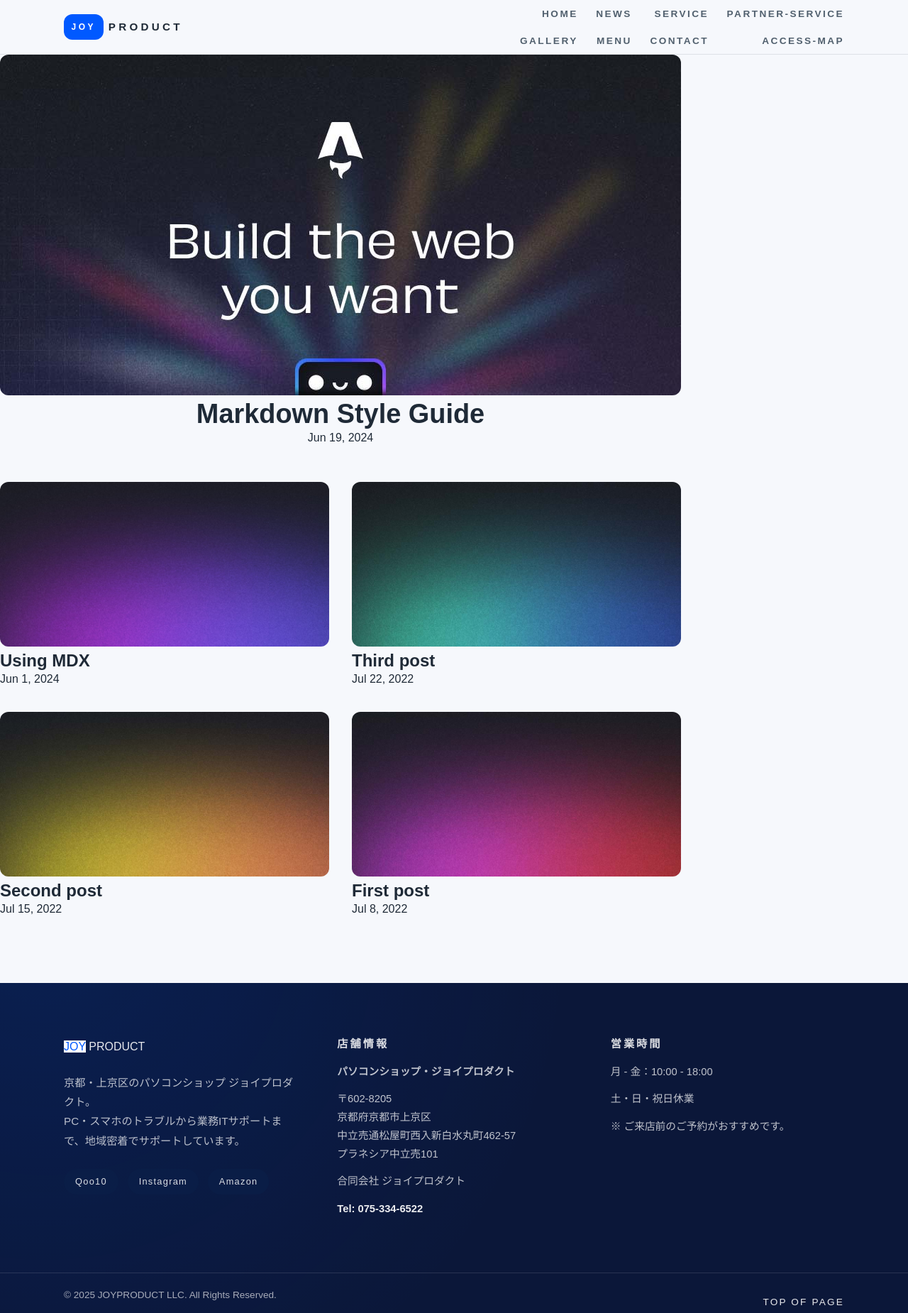
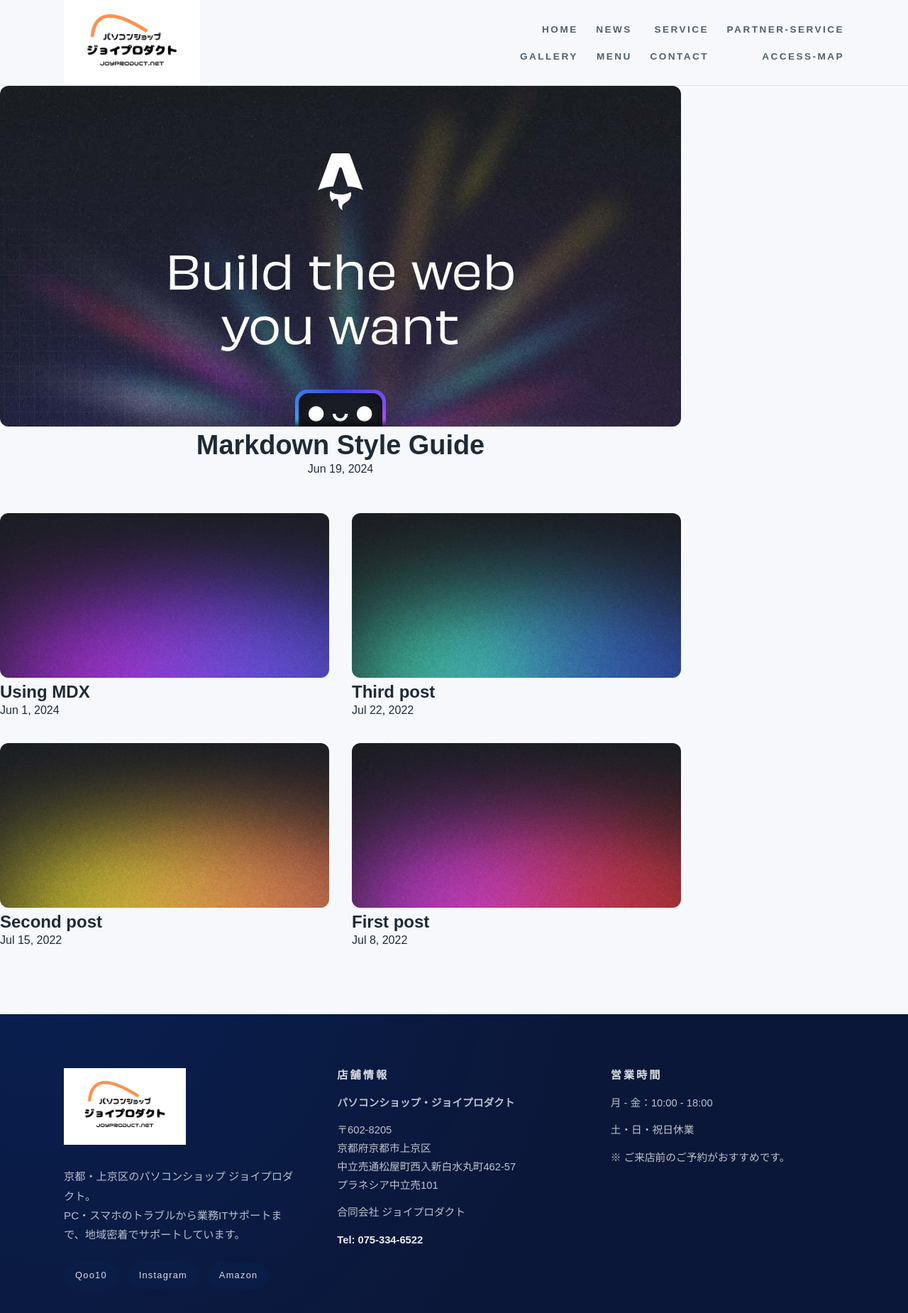
Before and after one commit to johncompany-jun/joyproduct-hp, an Astro site: page /blog in a window 1280 px wide. Shown: the top 1850 px of the page at 71% size. Built offline with nearby package versions, Linux system fonts and the light colour scheme; Astro itself is replaced by a stand-in of ours.

Commit message:
set logo

```diff
--- a/src/components/Footer.astro
+++ b/src/components/Footer.astro
@@ -11,8 +11,8 @@ const socialLinks = [
   <div class="container footer__grid">
     <div class="footer__brand">
       <a class="logo" href="#home" aria-label="JOYPRODUCT ホームへ戻る">
-        <span class="logo__mark">JOY</span>
-        <span class="logo__type">PRODUCT</span>
+        <img src="/images/logo1.jpg" alt="JOYPRODUCT ロゴ" loading="lazy" />
+        <span class="sr-only">JOYPRODUCT</span>
       </a>
       <p class="footer__copy">
         京都・上京区のパソコンショップ ジョイプロダクト。<br />
@@ -69,16 +69,14 @@ const socialLinks = [
   }
 
   .footer__brand .logo {
-    color: #fff;
+    display: inline-flex;
+    align-items: center;
   }
 
-  .footer__brand .logo__mark {
-    background: #fff;
-    color: var(--color-primary);
-  }
-
-  .footer__brand .logo__type {
-    color: rgba(255, 255, 255, 0.9);
+  .footer__brand .logo img {
+    width: clamp(117px, 18vw, 172px);
+    height: auto;
+    display: block;
   }
 
   .footer__copy {
--- a/src/components/Header.astro
+++ b/src/components/Header.astro
@@ -14,8 +14,8 @@ const navLinks = [
 <header class="site-header">
   <div class="container header__content">
     <a class="logo" href="#home" aria-label="JOYPRODUCT ホーム">
-      <span class="logo__mark">JOY</span>
-      <span class="logo__type">PRODUCT</span>
+      <img src="/images/logo1.jpg" alt="JOYPRODUCT ロゴ" loading="lazy" />
+      <span class="sr-only">JOYPRODUCT</span>
     </a>
     <div class="header__nav">
       <input type="checkbox" id="nav-toggle" class="nav__checkbox" />
@@ -68,24 +68,12 @@ const navLinks = [
   .logo {
     display: inline-flex;
     align-items: center;
-    gap: 0.45rem;
-    font-weight: 800;
-    letter-spacing: 0.28em;
-    font-size: 0.95rem;
-    color: var(--color-primary);
   }
 
-  .logo__mark {
-    background: var(--color-primary);
-    color: #fff;
-    padding: 0.55rem 0.65rem 0.45rem;
-    border-radius: 12px;
-    font-size: 0.75rem;
-    letter-spacing: 0.3em;
-  }
-
-  .logo__type {
-    color: var(--color-text);
+  .logo img {
+    display: block;
+    width: clamp(144px, 19vw, 192px);
+    height: auto;
   }
 
   .header__nav {
```
Also changed, not shown: public/images/logo1.jpg (added).
